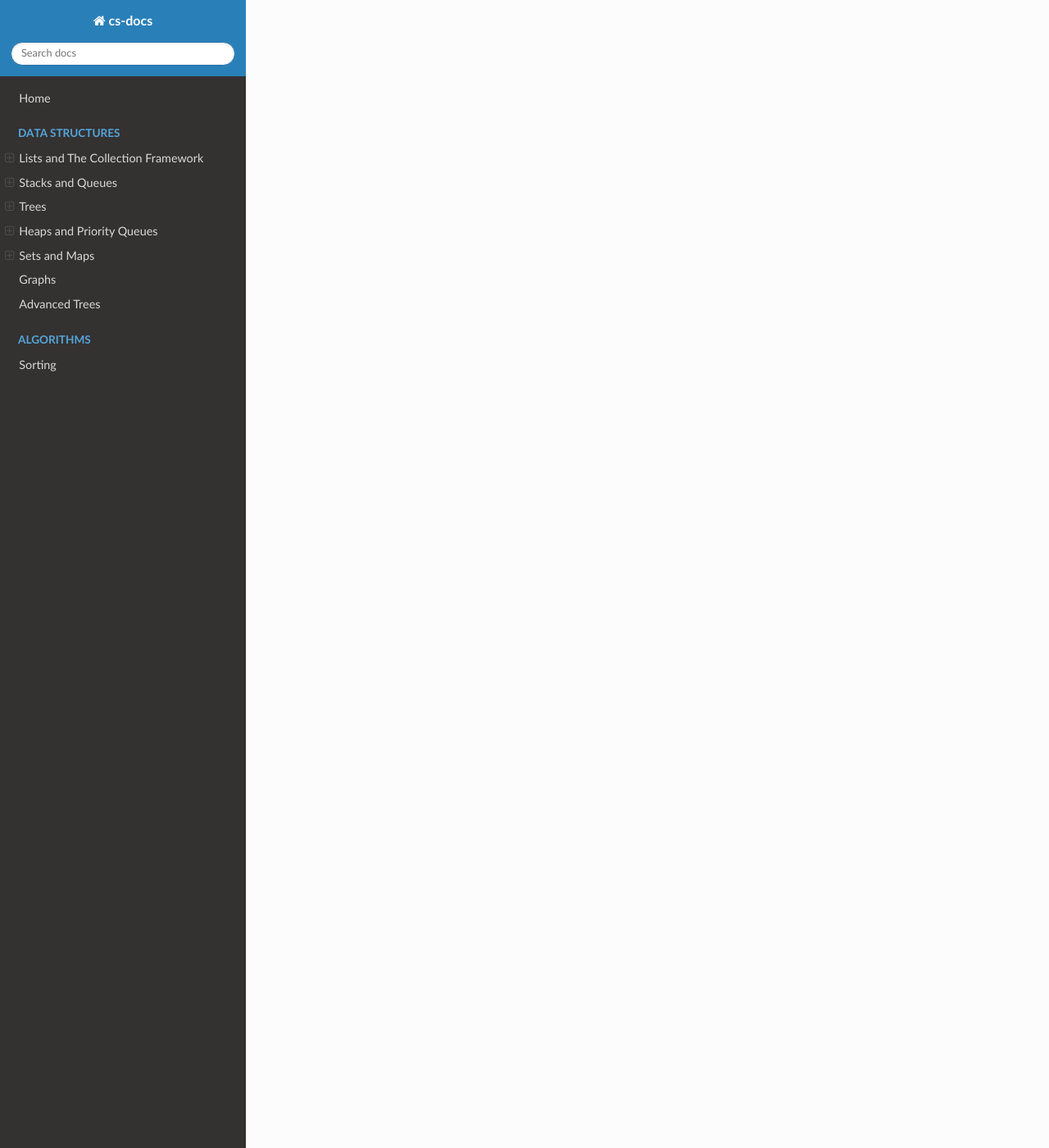
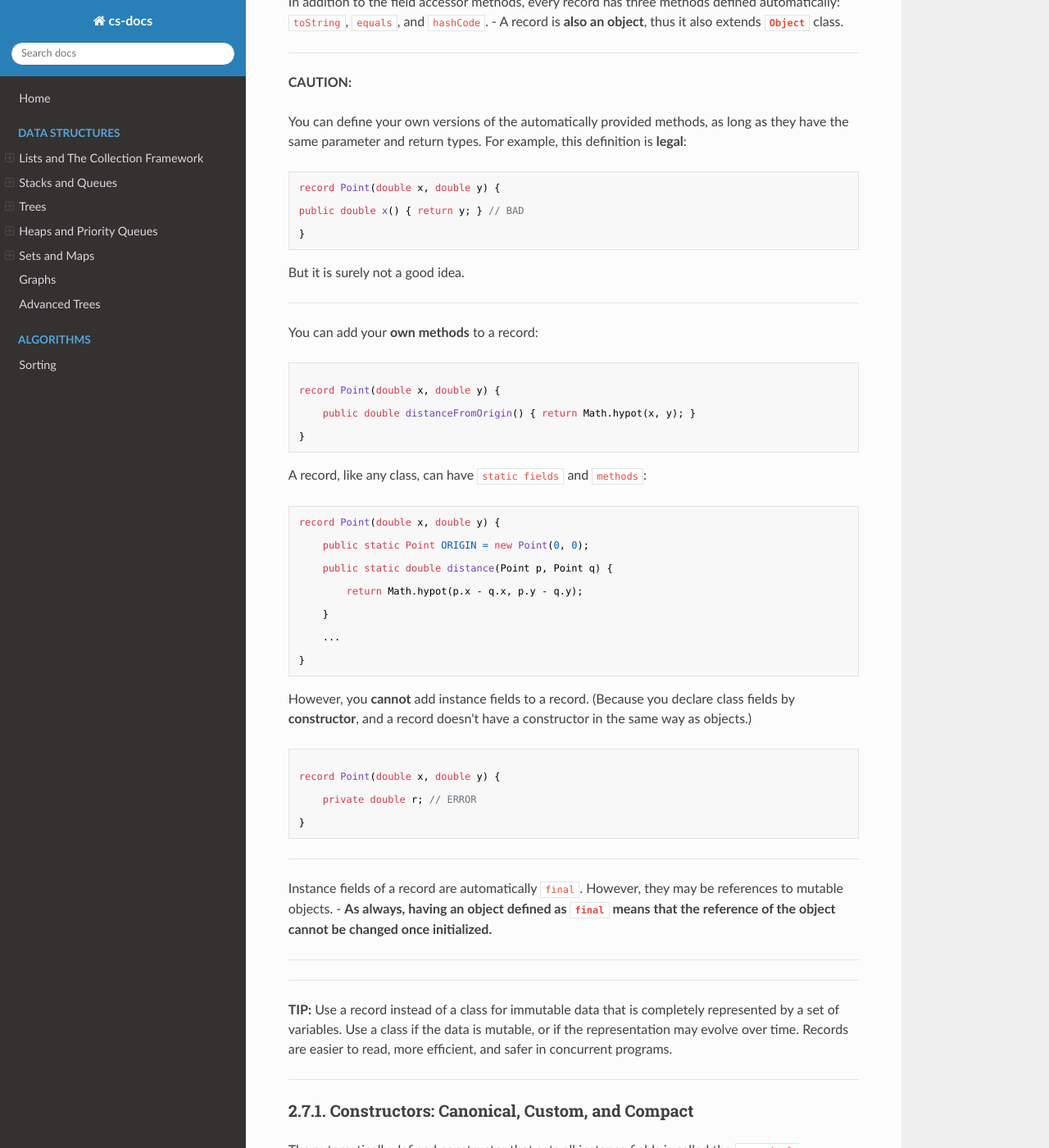
Before and after one commit to barandenizkorkmaz/cs-docs, an MkDocs documentation site: the page built from docs/java/chp2-objects-and-classes/chp2.md, in a window 1280 px wide and 1400 px high, scrolled down 15470 px. Shown: the whole window at 82% size. Built offline with MkDocs 1.6.1, drawn with Linux system fonts in a browser that asks for light colours; nearby versions of some CDN libraries; some of the changed text lies outside the part shown.

Commit message:
update java docs

````diff
--- a/docs/java/chp2-objects-and-classes/chp2.md
+++ b/docs/java/chp2-objects-and-classes/chp2.md
@@ -581,13 +581,9 @@ private static int nextId = 1;
 private static Random generator = new Random();
 
 // static initialization block
-
 static
-
 {
-
-nextId = generator.nextInt(10000);
-
+	nextId = generator.nextInt(10000);
 }
 ```
 
@@ -596,3 +592,154 @@ nextId = generator.nextInt(10000);
 Static initialization occurs when the class is **first loaded**. Like instance fields, static fields are `0`, `false`, or `null` unless you explicitly set them to another value. All static field initializers and static initialization blocks are executed in the order in which they occur in the class declaration.
 
 ## 2.7. Records
+
+A `record` is a special form of a class whose state is `immutable` and `readable by the public`. Here is how you define Point as a record:
+
+```java
+record Point(double x, double y) {
+}
+```
+
+The result is a class with instance fields:
+
+```java
+private final double x;
+private final double y;
+```
+
+In the Java language specification, the instance fields of a record are called its `components`. The class has a constructor:
+
+```java
+Point(double x, double y)
+```
+
+and accessor methods
+
+```java
+public double x()
+public double y()
+```
+
+by default. Note that the accessors are called x and y, not getX and getY. (It is legal in Java to have an instance field and a method with the same name.)
+
+In addition to the field accessor methods, every record has three methods defined automatically: `toString`, `equals`, and `hashCode`.
+- A record is **also an object**, thus it also extends **`Object`** class.
+
+---
+**CAUTION:**
+
+You can define your own versions of the automatically provided methods, as long as they have the same parameter and return types. For example, this definition is **legal**:
+
+```java
+record Point(double x, double y) {
+
+public double x() { return y; } // BAD
+
+}
+```
+
+But it is surely not a good idea.
+
+---
+
+You can add your **own methods** to a record:
+
+```java
+
+record Point(double x, double y) {
+
+	public double distanceFromOrigin() { return Math.hypot(x, y); }
+
+}
+```
+
+A record, like any class, can have `static fields` and `methods`:
+
+```java
+record Point(double x, double y) {
+
+	public static Point ORIGIN = new Point(0, 0);
+
+	public static double distance(Point p, Point q) {
+
+		return Math.hypot(p.x - q.x, p.y - q.y);
+
+	}
+
+	...
+
+}
+```
+
+However, you **cannot** add instance fields to a record. (Because you declare class fields by **constructor**, and a record doesn't have a constructor in the same way as objects.)
+
+```java
+
+record Point(double x, double y) {
+
+	private double r; // ERROR
+
+}
+```
+
+---
+Instance fields of a record are automatically `final`. However, they may be references to mutable objects.
+- **As always, having an object defined as `final` means that the reference of the object cannot be changed once initialized.**
+
+---
+
+---
+**TIP:**
+Use a record instead of a class for immutable data that is completely represented by a set of variables. Use a class if the data is mutable, or if the representation may evolve over time. Records are easier to read, more efficient, and safer in concurrent programs.
+
+---
+
+### 2.7.1. Constructors: Canonical, Custom, and Compact
+
+The automatically defined constructor that sets all instance fields is called the `canonical constructor`. You can define additional `custom constructors`. The first statement of **such a constructor must call another constructor**, so that **ultimately the canonical constructor is invoked**.
+
+```java
+record Point(double x, double y) {
+
+	public Point() { this(0, 0); }
+
+}
+```
+
+This record has two constructors: **the canonical constructor** and a **no-argument custom constructor** yielding the origin. If the canonical constructor needs to do additional work, you can provide your own implementation:
+
+```java
+record Range(int from, int to) {
+
+	public Range(int from, int to) {
+		if (from <= to){
+			this.from = from;
+			this.to = to;
+		}
+		else{
+			this.from = to;
+			this.to = from;
+		}
+	}
+
+}
+```
+
+
+However, you are encouraged to use a `compact form` when implementing the canonical constructor. **You don’t specify the parameter list**:
+
+```java
+record Range(int from, int to) {
+
+	public Range{ // Compact form
+		if (from > to){ // Swap the bounds
+			int temp = from;
+			from = to;
+			to = temp;
+		}
+	}
+
+}
+```
+
+The body of the compact form is the **“prelude”** to the canonical constructor. It merely modifies the parameter variables from and to before they are assigned to the instance fields `this.from` and `this.to`. You cannot read or modify the instance fields in the body of the compact constructor.
````
